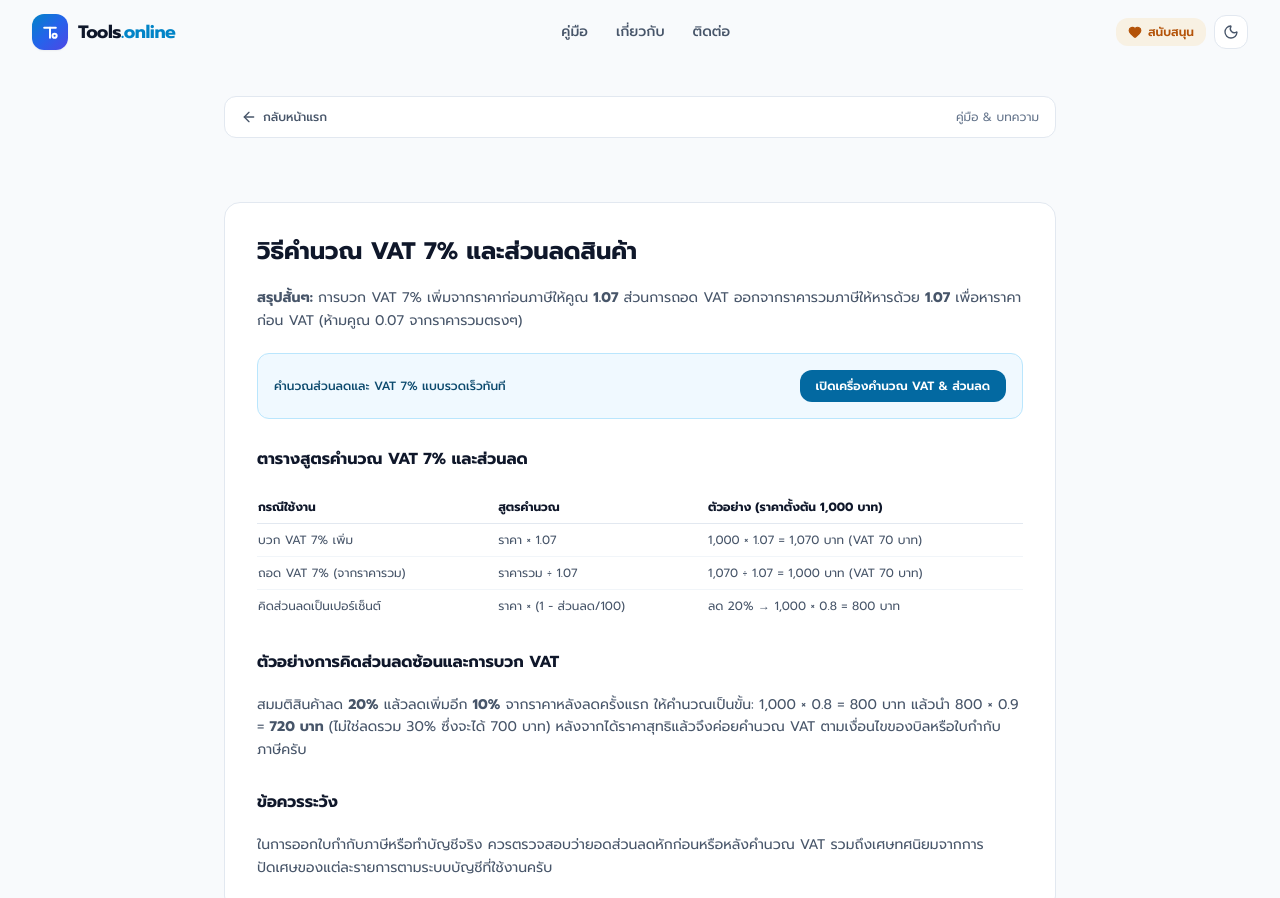
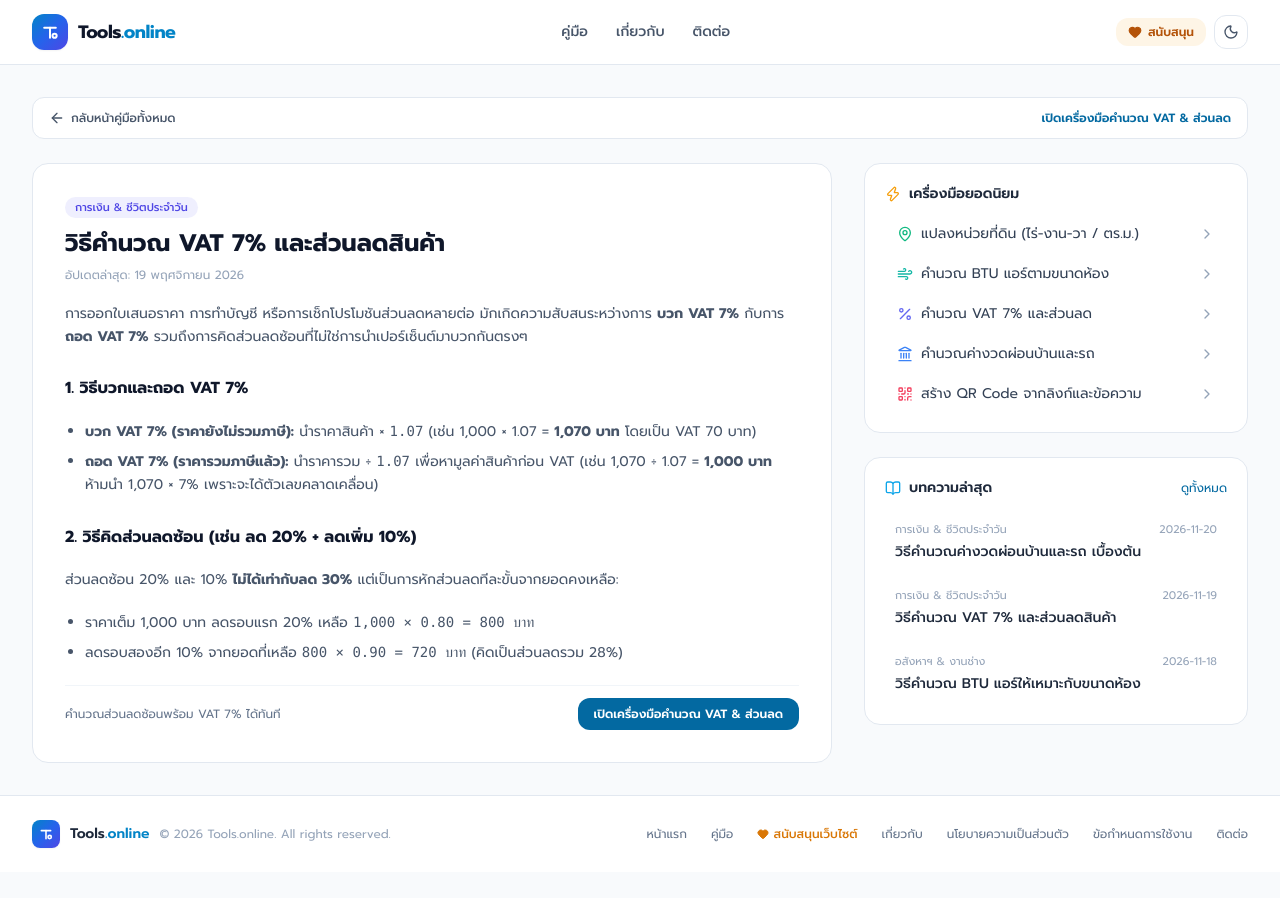
Before and after one commit to Chay1993/tools.online, a plain HTML site: page guides/vat-discount-guide.html in a window 1280 px wide. Shown: the top 898 px of the page. After the commit the page ends 872 px from the top, so only its background shows below. Drawn offline with nearby package versions, Linux system fonts and the light colour scheme.

Commit message:
Update vat-discount-guide.html

```diff
--- a/guides/vat-discount-guide.html
+++ b/guides/vat-discount-guide.html
@@ -3,8 +3,8 @@
 <head>
   <meta charset="UTF-8">
   <meta name="viewport" content="width=device-width, initial-scale=1.0">
-  <title>วิธีคำนวณ VAT 7% และส่วนลดสินค้า แบบบวกเพิ่ม ถอด VAT และลดซ้อน - Tools.online</title>
-  <meta name="description" content="คู่มือคำนวณ VAT 7% ทั้งแบบบวกเพิ่มและถอด VAT ออกจากราคารวม พร้อมวิธีคิดส่วนลดและส่วนลดซ้อน พร้อมลิงก์เครื่องคำนวณ VAT 7% และส่วนลด">
+  <title>วิธีคำนวณ VAT 7% และส่วนลดสินค้า - Tools.online</title>
+  <meta name="description" content="สูตรบวก VAT 7% ถอด VAT ออกจากราคารวม และวิธีคิดส่วนลดซ้อนแบบไม่สับสน พร้อมตัวอย่างตัวเลขจริง">
   <link rel="canonical" href="https://tools.online/guides/vat-discount-guide.html">
   <script src="https://cdn.tailwindcss.com"></script>
   <link href="https://fonts.googleapis.com/css2?family=Inter:wght@400;500;600;700&family=Prompt:wght@300;400;500;600;700&display=swap" rel="stylesheet">
@@ -16,67 +16,64 @@
 </head>
 <body class="flex flex-col min-h-screen bg-slate-50 dark:bg-slate-950 text-slate-800 dark:text-slate-100 font-sans antialiased">
 
-  <header id="site-header"></header>
+  <header id="site-header" class="sticky top-0 z-30 bg-white/90 dark:bg-slate-900/90 backdrop-blur border-b border-slate-200 dark:border-slate-800"></header>
 
-  <main class="flex-grow max-w-4xl w-full mx-auto px-4 sm:px-6 lg:px-8 py-8 space-y-6">
+  <main class="flex-grow max-w-7xl w-full mx-auto px-4 sm:px-6 lg:px-8 py-8 space-y-6">
     <nav aria-label="Breadcrumb" class="flex items-center justify-between bg-white dark:bg-slate-900 px-4 py-3 rounded-xl border border-slate-200 dark:border-slate-800 text-xs">
-      <a href="../index.html" class="font-medium text-slate-600 dark:text-slate-300 hover:text-brand-600 flex items-center gap-1.5">
-        <i data-lucide="arrow-left" class="w-4 h-4"></i> กลับหน้าแรก
+      <a href="index.html" class="font-medium text-slate-600 dark:text-slate-300 hover:text-brand-600 flex items-center gap-1.5">
+        <i data-lucide="arrow-left" class="w-4 h-4"></i> กลับหน้าคู่มือทั้งหมด
       </a>
-      <span class="text-slate-500 dark:text-slate-400">คู่มือ & บทความ</span>
+      <a href="../tools/vat-discount-calc.html" class="text-brand-600 dark:text-brand-400 hover:underline font-semibold">เปิดเครื่องมือคำนวณ VAT & ส่วนลด</a>
     </nav>
 
-    <!-- พื้นที่โฆษณา -->
-    <div class="p-2"><!-- พื้นที่โฆษณา --></div>
+    <div class="grid grid-cols-1 lg:grid-cols-12 gap-8">
+      <section class="lg:col-span-8 space-y-6">
+        <article class="bg-white dark:bg-slate-900 rounded-2xl border border-slate-200 dark:border-slate-800 p-6 sm:p-8 space-y-5 leading-relaxed text-sm text-slate-600 dark:text-slate-300">
+          <div class="space-y-2">
+            <span class="text-[11px] font-medium px-2.5 py-0.5 bg-indigo-500/10 text-indigo-600 dark:text-indigo-400 rounded-full">การเงิน & ชีวิตประจำวัน</span>
+            <h1 class="text-2xl font-bold text-slate-900 dark:text-white">วิธีคำนวณ VAT 7% และส่วนลดสินค้า</h1>
+            <p class="text-xs text-slate-400">อัปเดตล่าสุด: 19 พฤศจิกายน 2026</p>
+          </div>
 
-    <article class="bg-white dark:bg-slate-900 rounded-2xl border border-slate-200 dark:border-slate-800 p-6 sm:p-8 space-y-5 leading-relaxed text-sm text-slate-600 dark:text-slate-300">
-      <h1 class="text-2xl font-bold text-slate-900 dark:text-white">วิธีคำนวณ VAT 7% และส่วนลดสินค้า</h1>
-      <p><strong>สรุปสั้นๆ:</strong> การบวก VAT 7% เพิ่มจากราคาก่อนภาษีให้คูณ <strong>1.07</strong> ส่วนการถอด VAT ออกจากราคารวมภาษีให้หารด้วย <strong>1.07</strong> เพื่อหาราคาก่อน VAT (ห้ามคูณ 0.07 จากราคารวมตรงๆ)</p>
+          <p>การออกใบเสนอราคา การทำบัญชี หรือการเช็กโปรโมชันส่วนลดหลายต่อ มักเกิดความสับสนระหว่างการ <strong>บวก VAT 7%</strong> กับการ <strong>ถอด VAT 7%</strong> รวมถึงการคิดส่วนลดซ้อนที่ไม่ใช่การนำเปอร์เซ็นต์มาบวกกันตรงๆ</p>
 
-      <div class="p-4 rounded-xl bg-sky-50 dark:bg-sky-950/40 border border-sky-200 dark:border-sky-900 flex flex-col sm:flex-row sm:items-center justify-between gap-3">
-        <span class="text-xs font-medium text-sky-900 dark:text-sky-200">คำนวณส่วนลดและ VAT 7% แบบรวดเร็วทันที</span>
-        <a href="../tools/vat-discount-calc.html" class="inline-flex items-center justify-center px-4 py-2 text-xs font-semibold bg-brand-600 text-white rounded-xl hover:bg-brand-700">เปิดเครื่องคำนวณ VAT & ส่วนลด</a>
-      </div>
+          <h2 class="text-base font-bold text-slate-900 dark:text-white pt-2">1. วิธีบวกและถอด VAT 7%</h2>
+          <ul class="list-disc pl-5 space-y-1.5">
+            <li><strong>บวก VAT 7% (ราคายังไม่รวมภาษี):</strong> นำราคาสินค้า × <code>1.07</code> (เช่น 1,000 × 1.07 = <strong>1,070 บาท</strong> โดยเป็น VAT 70 บาท)</li>
+            <li><strong>ถอด VAT 7% (ราคารวมภาษีแล้ว):</strong> นำราคารวม ÷ <code>1.07</code> เพื่อหามูลค่าสินค้าก่อน VAT (เช่น 1,070 ÷ 1.07 = <strong>1,000 บาท</strong> ห้ามนำ 1,070 × 7% เพราะจะได้ตัวเลขคลาดเคลื่อน)</li>
+          </ul>
 
-      <h2 class="text-base font-bold text-slate-900 dark:text-white pt-2">ตารางสูตรคำนวณ VAT 7% และส่วนลด</h2>
-      <div class="overflow-x-auto">
-        <table class="w-full text-left border-collapse text-xs">
-          <thead>
-            <tr class="border-b border-slate-200 dark:border-slate-800 text-slate-900 dark:text-white">
-              <th class="py-2 pr-4">กรณีใช้งาน</th>
-              <th class="py-2 pr-4">สูตรคำนวณ</th>
-              <th class="py-2">ตัวอย่าง (ราคาตั้งต้น 1,000 บาท)</th>
-            </tr>
-          </thead>
-          <tbody class="divide-y divide-slate-100 dark:divide-slate-800">
-            <tr>
-              <td class="py-2 pr-4">บวก VAT 7% เพิ่ม</td>
-              <td class="py-2 pr-4">ราคา × 1.07</td>
-              <td class="py-2">1,000 × 1.07 = 1,070 บาท (VAT 70 บาท)</td>
-            </tr>
-            <tr>
-              <td class="py-2 pr-4">ถอด VAT 7% (จากราคารวม)</td>
-              <td class="py-2 pr-4">ราคารวม ÷ 1.07</td>
-              <td class="py-2">1,070 ÷ 1.07 = 1,000 บาท (VAT 70 บาท)</td>
-            </tr>
-            <tr>
-              <td class="py-2 pr-4">คิดส่วนลดเป็นเปอร์เซ็นต์</td>
-              <td class="py-2 pr-4">ราคา × (1 - ส่วนลด/100)</td>
-              <td class="py-2">ลด 20% → 1,000 × 0.8 = 800 บาท</td>
-            </tr>
-          </tbody>
-        </table>
-      </div>
+          <h2 class="text-base font-bold text-slate-900 dark:text-white pt-2">2. วิธีคิดส่วนลดซ้อน (เช่น ลด 20% + ลดเพิ่ม 10%)</h2>
+          <p>ส่วนลดซ้อน 20% และ 10% <strong>ไม่ได้เท่ากับลด 30%</strong> แต่เป็นการหักส่วนลดทีละขั้นจากยอดคงเหลือ:</p>
+          <ul class="list-disc pl-5 space-y-1.5">
+            <li>ราคาเต็ม 1,000 บาท ลดรอบแรก 20% เหลือ <code>1,000 × 0.80 = 800 บาท</code></li>
+            <li>ลดรอบสองอีก 10% จากยอดที่เหลือ <code>800 × 0.90 = 720 บาท</code> (คิดเป็นส่วนลดรวม 28%)</li>
+          </ul>
 
-      <h2 class="text-base font-bold text-slate-900 dark:text-white pt-2">ตัวอย่างการคิดส่วนลดซ้อนและการบวก VAT</h2>
-      <p>สมมติสินค้าลด <strong>20%</strong> แล้วลดเพิ่มอีก <strong>10%</strong> จากราคาหลังลดครั้งแรก ให้คำนวณเป็นขั้น: 1,000 × 0.8 = 800 บาท แล้วนำ 800 × 0.9 = <strong>720 บาท</strong> (ไม่ใช่ลดรวม 30% ซึ่งจะได้ 700 บาท) หลังจากได้ราคาสุทธิแล้วจึงค่อยคำนวณ VAT ตามเงื่อนไขของบิลหรือใบกำกับภาษีครับ</p>
+          <div class="pt-3 border-t border-slate-100 dark:border-slate-800 flex items-center justify-between">
+            <span class="text-xs text-slate-500 dark:text-slate-400">คำนวณส่วนลดซ้อนพร้อม VAT 7% ได้ทันที</span>
+            <a href="../tools/vat-discount-calc.html" class="px-4 py-2 rounded-xl bg-brand-600 hover:bg-brand-700 text-white text-xs font-semibold transition-colors">เปิดเครื่องมือคำนวณ VAT & ส่วนลด</a>
+          </div>
+        </article>
+      </section>
 
-      <h2 class="text-base font-bold text-slate-900 dark:text-white pt-2">ข้อควรระวัง</h2>
-      <p>ในการออกใบกำกับภาษีหรือทำบัญชีจริง ควรตรวจสอบว่ายอดส่วนลดหักก่อนหรือหลังคำนวณ VAT รวมถึงเศษทศนิยมจากการปัดเศษของแต่ละรายการตามระบบบัญชีที่ใช้งานครับ</p>
-    </article>
+      <aside class="lg:col-span-4 space-y-6">
+        <div class="bg-white dark:bg-slate-900 rounded-2xl border border-slate-200 dark:border-slate-800 p-5">
+          <h2 class="text-sm font-semibold mb-3 flex items-center gap-2"><i data-lucide="zap" class="w-4 h-4 text-amber-500"></i> เครื่องมือยอดนิยม</h2>
+          <ul class="space-y-1 text-sm" id="popular-tools-list"></ul>
+        </div>
+        <div class="bg-white dark:bg-slate-900 rounded-2xl border border-slate-200 dark:border-slate-800 p-5">
+          <div class="flex items-center justify-between mb-3">
+            <h2 class="text-sm font-semibold flex items-center gap-2"><i data-lucide="book-open" class="w-4 h-4 text-sky-500"></i> บทความล่าสุด</h2>
+            <a href="index.html" class="text-xs text-brand-600 dark:text-brand-400 hover:underline">ดูทั้งหมด</a>
+          </div>
+          <ul class="space-y-1 text-sm" id="latest-guides-list"></ul>
+        </div>
+      </aside>
+    </div>
   </main>
 
-  <footer id="site-footer"></footer>
+  <footer id="site-footer" class="bg-white dark:bg-slate-900 border-t border-slate-200 dark:border-slate-800 py-6 mt-auto"></footer>
 
   <script src="../assets/app.js"></script>
 </body>
```
